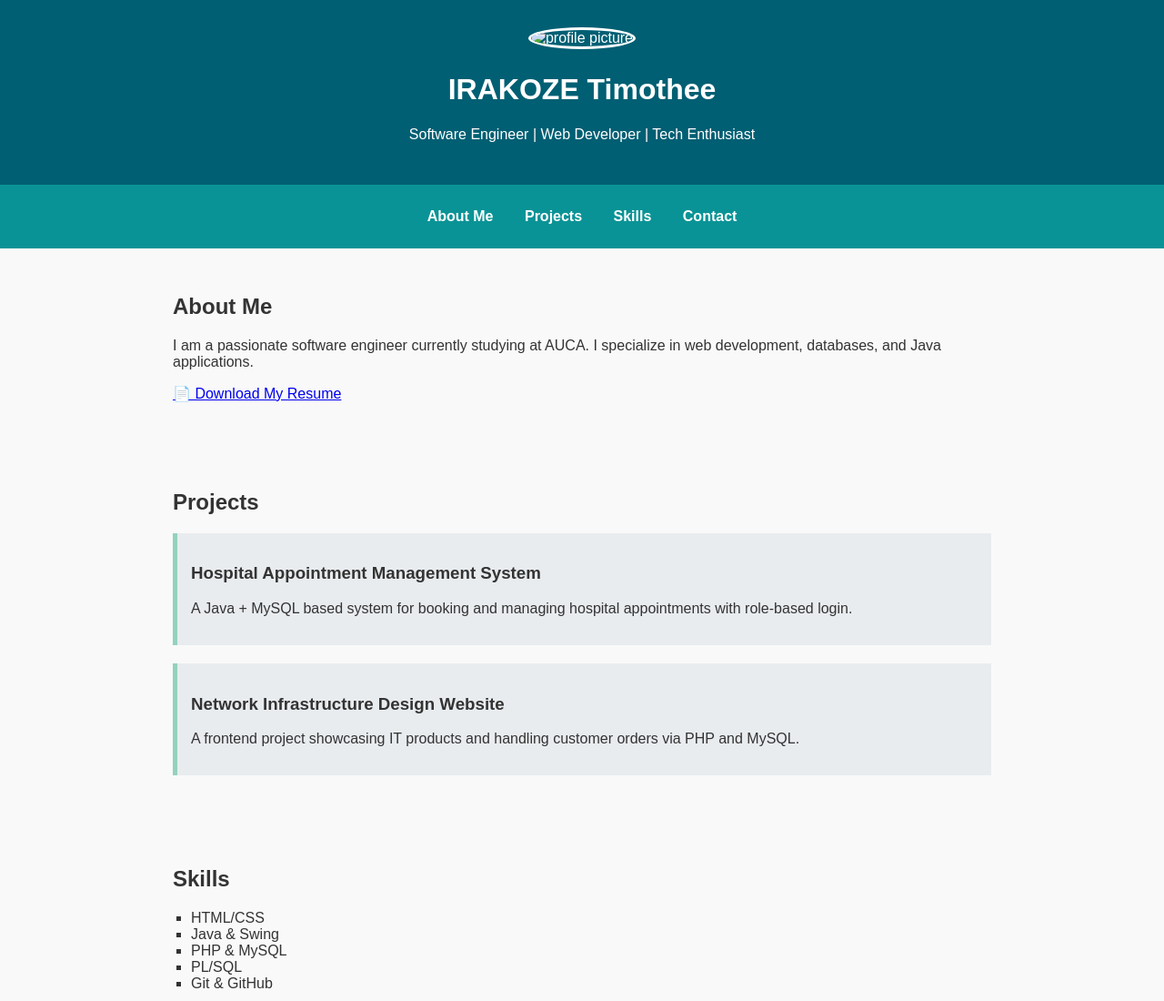
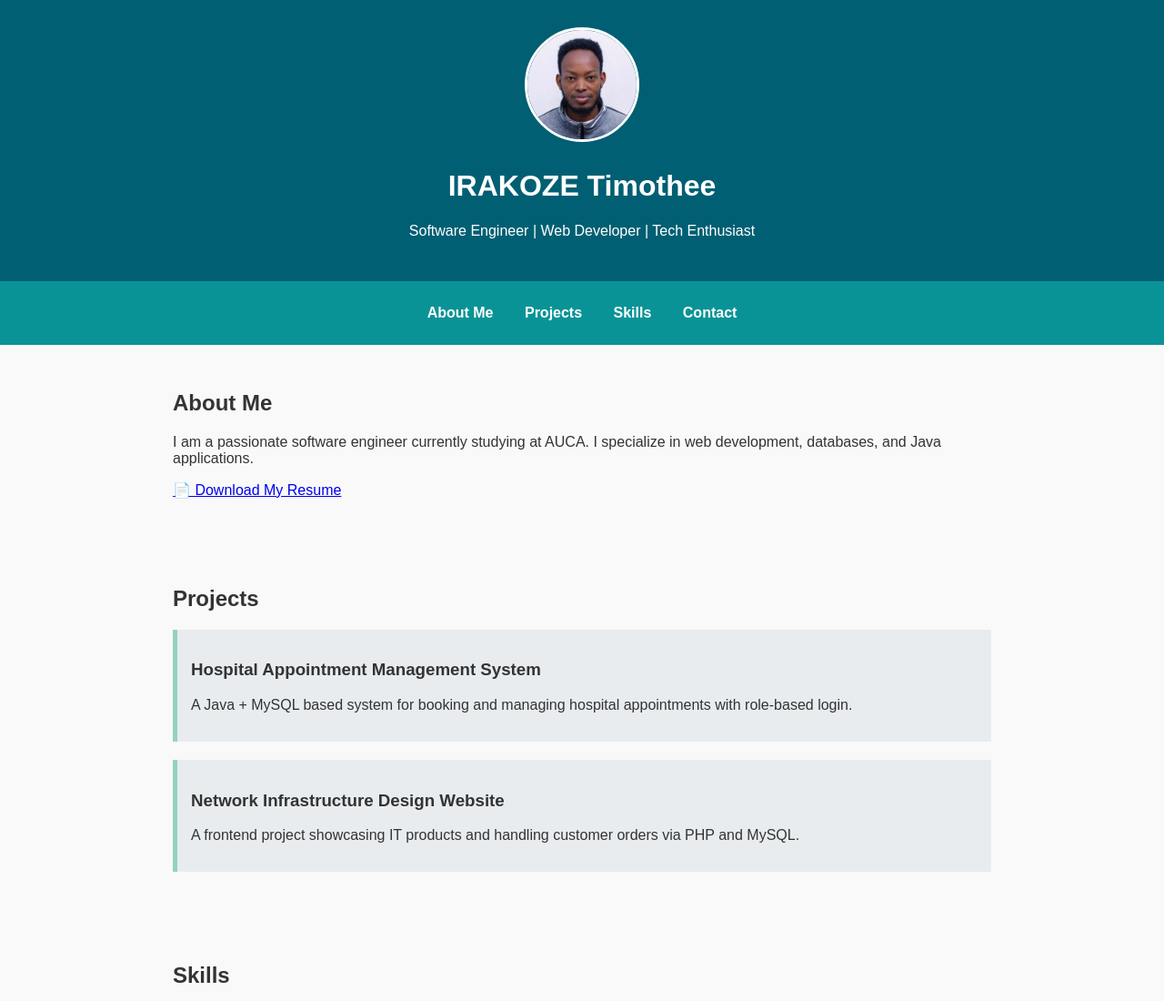
Before and after one commit to TIM-THE-PSALMIST/Portfolio, a plain HTML site: page index.html in a window 1280 px wide. Shown: the top 1100 px of the page at 91% size. Drawn offline with Linux system fonts and the light colour scheme; files whose address does not match are found by name.

Commit message:
Add files via upload

```diff
--- a/index.html
+++ b/index.html
@@ -8,7 +8,7 @@
 </head>
 <body>
   <header>
-    <img src="images/LOV_11013.jpg" alt="profile picture" class="profile-pic">
+    <img src="C:\Users\IRAKOZE TIMOTHEE\Desktop\portfolio/LOV_11013.jpg" alt="profile picture" class="profile-pic">
                 <h1>IRAKOZE Timothee</h1>
     <p>Software Engineer | Web Developer | Tech Enthusiast</p>
   </header>
```
